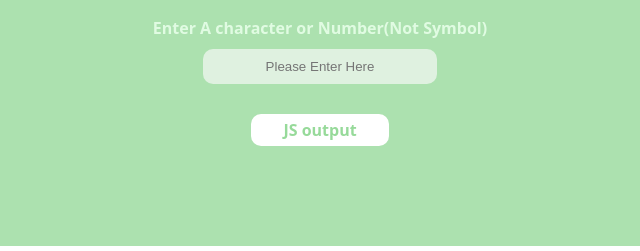
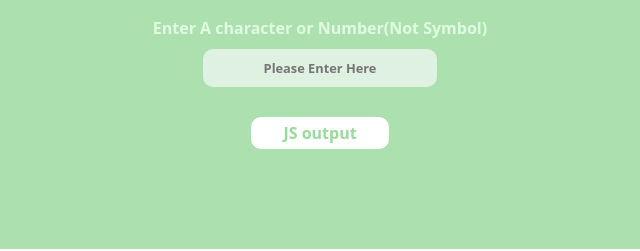
Before and after one commit to TusharARDENT/CharASCII-JS, a plain HTML site: page index.html in a window 1280 px wide. Shown: the part 246-497 px from the top of the page, 320-960 px from the left. Drawn offline with Linux system fonts and the light colour scheme.

Commit message:
font size and family update for input box

```diff
--- a/assets/css/styles.css
+++ b/assets/css/styles.css
@@ -196,6 +196,9 @@
 		 border: none;
 		 border-radius: 10px;
 		 background-color: #dff1e0;
+		 font-family: system-ui, -apple-system, BlinkMacSystemFont, 'Segoe UI', Roboto, Oxygen, Ubuntu, Cantarell, 'Open Sans', 'Helvetica Neue', sans-serif;
+		font-weight: 700;
+		font-size: 0.8em;
 	 }
 	 @keyframes siren {
 		40%{
```
